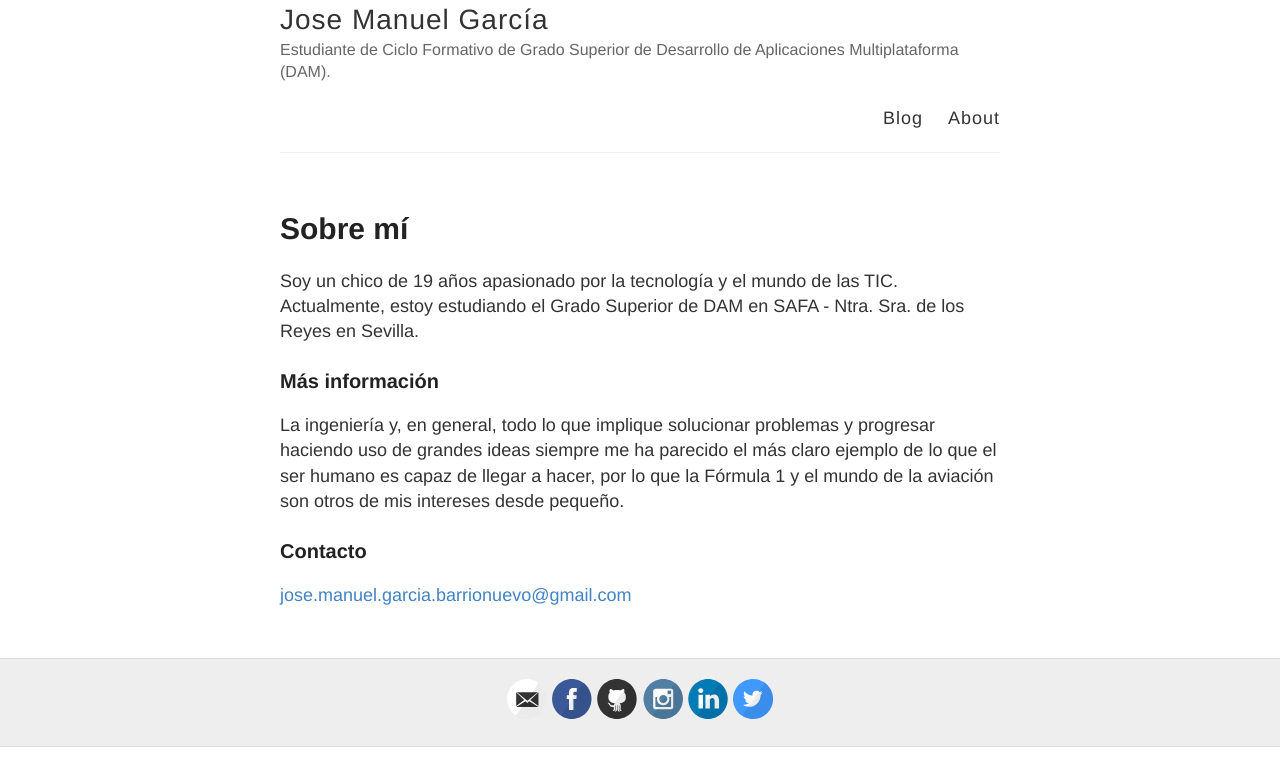
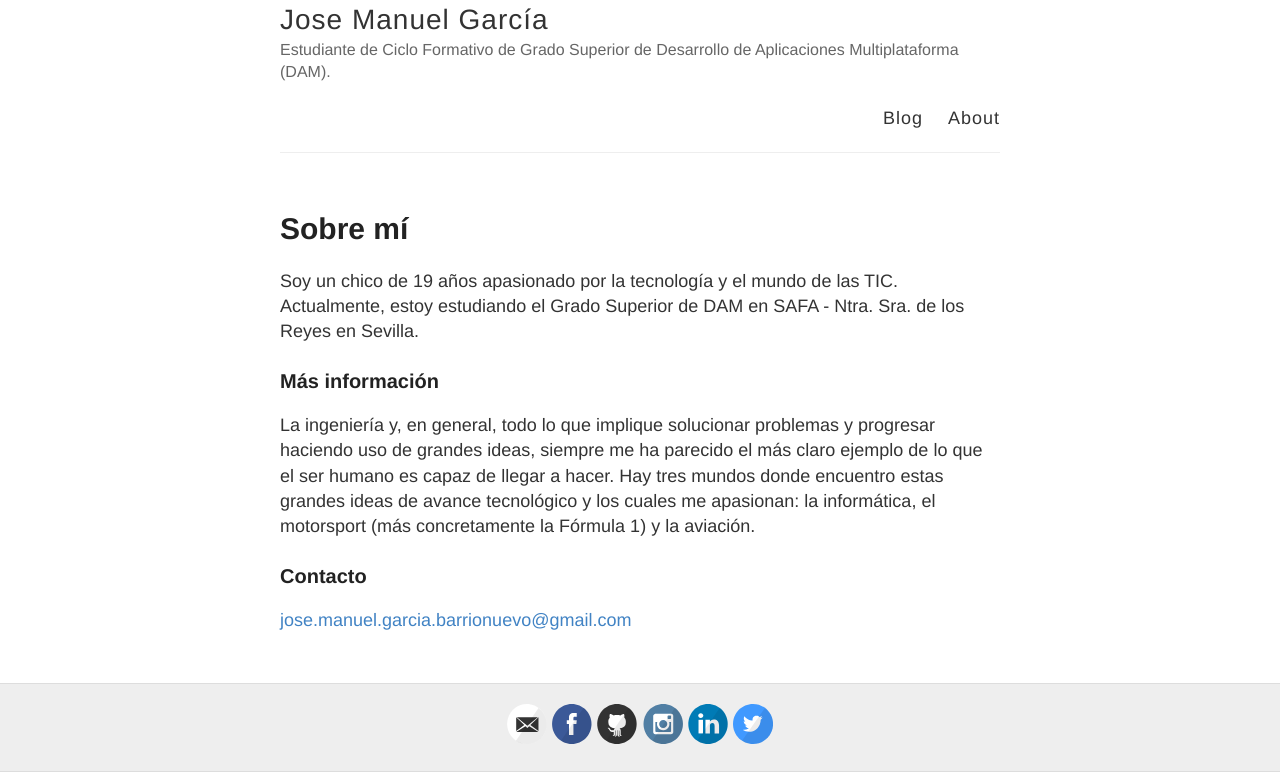
Before and after one commit to JoMaGaBa1/jomagaba1.github.io, a Jekyll site: the page built from about.md, in a window 1280 px wide, cut to the strip 144-916 px from the top of the page. Built offline with Jekyll 4.4.1, drawn with Linux system fonts in a browser that asks for light colours.

Commit message:
About repaso

```diff
--- a/about.md
+++ b/about.md
@@ -8,7 +8,7 @@ Soy un chico de 19 años apasionado por la tecnología y el mundo de las TIC. Ac
 
 ### Más información
 
-La ingeniería y, en general, todo lo que implique solucionar problemas y progresar haciendo uso de grandes ideas siempre me ha parecido el más claro ejemplo de lo que el ser humano es capaz de llegar a hacer, por lo que la Fórmula 1 y el mundo de la aviación son otros de mis intereses desde pequeño.
+La ingeniería y, en general, todo lo que implique solucionar problemas y progresar haciendo uso de grandes ideas, siempre me ha parecido el más claro ejemplo de lo que el ser humano es capaz de llegar a hacer. Hay tres mundos donde encuentro estas grandes ideas de avance tecnológico y los cuales me apasionan: la informática, el motorsport (más concretamente la Fórmula 1) y la aviación.
 
 ### Contacto
 
```
